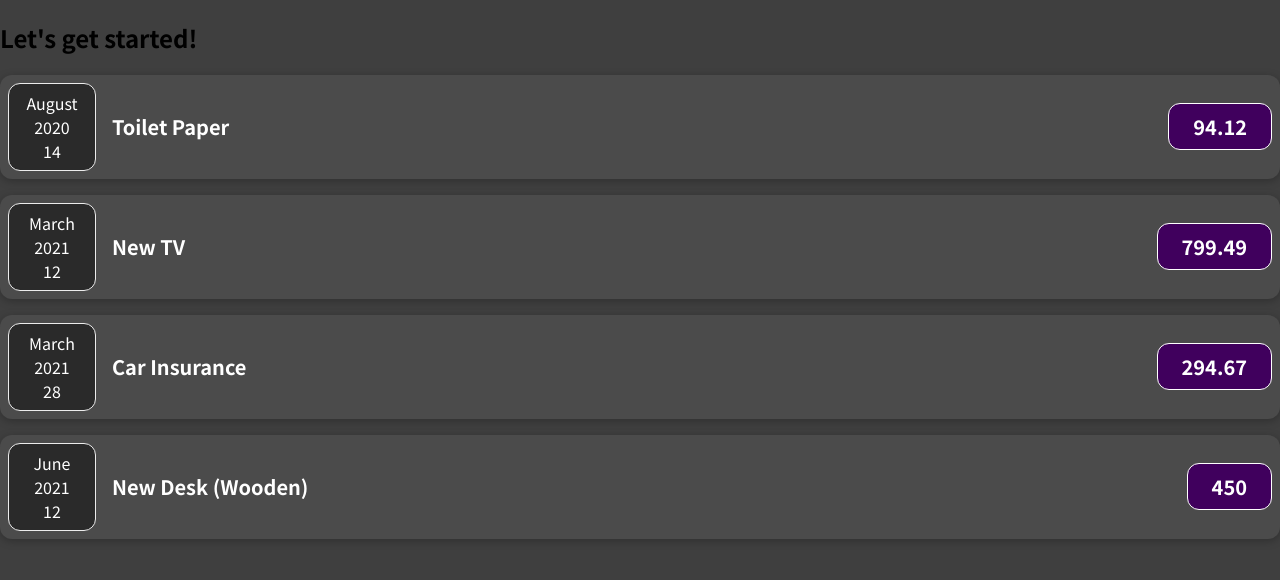
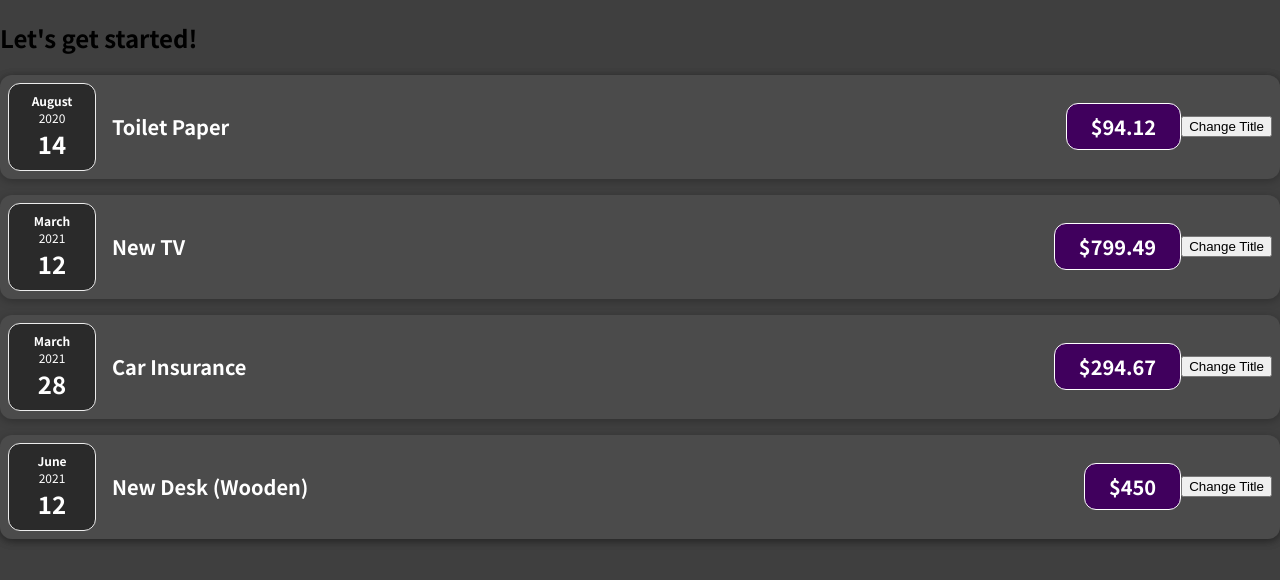
Before and after one commit to luis-londono/react-complete-guide, a React (Create React App) app: page / in a window 1280 px wide. Shown: the top 580 px of the page. Built offline with nearby package versions, Linux system fonts and the light colour scheme.

Commit message:
add expense components

```diff
--- a/src/App.js
+++ b/src/App.js
@@ -1,10 +1,7 @@
-import ExpenseItem from "./components/ExpenseItem";
+import React from "react";
+import Expenses from "./components/Expenses";
 
-// todo: need to add expenses file
-
-
-function App() {
-
+const App = () => {
   const expenses = [
     {
       id: 'e1',
@@ -27,13 +24,12 @@ function App() {
     },
   ];
 
+
   return (
     <>
     <div>
       <h2>Let's get started!</h2>
-      {expenses && expenses.map(x=>
-        <ExpenseItem id={x.id} title={x.title} amount={x.amount} date={x.date} />
-      )}
+      <Expenses items={expenses} />
     </div>
     </>
   );
--- a/src/components/ExpenseDate.jsx
+++ b/src/components/ExpenseDate.jsx
@@ -11,9 +11,9 @@ const ExpenseDate = (props) => {
   return (
     <>
       <div className="expense-date">
-        <div className="expense-date_month">{month}</div>
-        <div className="expense-date_year">{year}</div>
-        <div className="expense-date_day">{day}</div>
+        <div className="expense-date__month">{month}</div>
+        <div className="expense-date__year">{year}</div>
+        <div className="expense-date__day">{day}</div>
       </div>
     </>
   );
--- a/src/components/ExpenseItem.jsx
+++ b/src/components/ExpenseItem.jsx
@@ -1,20 +1,25 @@
-import React from 'react';
+import React, { useState } from 'react';
 import './ExpenseItem.css';
 import ExpenseDate from './ExpenseDate';
-import Card from './Card';
+import Card from '../UI/Card';
 
 const ExpenseItem = (props) => {
+  const { date, title, amount } = props;
+  const [newTitle, setNewTitle] = useState(title);
 
-  const { date, title, amount } = props;
+  const clickHandler = () => {
+    setNewTitle('Updated!');
+  }
 
   return (
     <>
       <Card className="expense-item">
         <ExpenseDate date={date} />
         <div className="expense-item__description">
-          <h2>{title}</h2>
-          <div className="expense-item__price">{amount}</div>
+          <h2>{newTitle}</h2>
+          <div className="expense-item__price">${amount}</div>
         </div>
+        <button onClick={clickHandler}>Change Title </button>
       </Card>
     </>
   )
--- a/src/components/Expenses.css
+++ b/src/components/Expenses.css
@@ -0,0 +1,7 @@
+.expenses {
+  padding: 1rem;
+  background-color: rgb(31, 31, 31);
+  margin: 2rem auto;
+  width: 50rem;
+  max-width: 95%;
+}
--- a/src/components/Expenses.jsx
+++ b/src/components/Expenses.jsx
@@ -1,13 +1,16 @@
 import React from 'react';
-import Card from './Card';
+import Card from '../UI/Card';
 import ExpenseItem from './ExpenseItem';
 
 const Expenses = (props) => {
+
   return (
     <>
       <Card className="expenses">
-        <ExpenseItem />
-
+        {props.items && props.items.map(x =>
+          <ExpenseItem id={x.id} title={x.title} amount={x.amount} date={x.date} />
+        )
+        }
       </Card>
     </>
   );
```
Also changed, not shown: src/UI/Card.css (renamed from src/components/Card.css), src/UI/Card.jsx (renamed from src/components/Card.jsx), src/index.css (line endings or trailing spaces), 1 other file (tests, documents, lock files or other folders).
